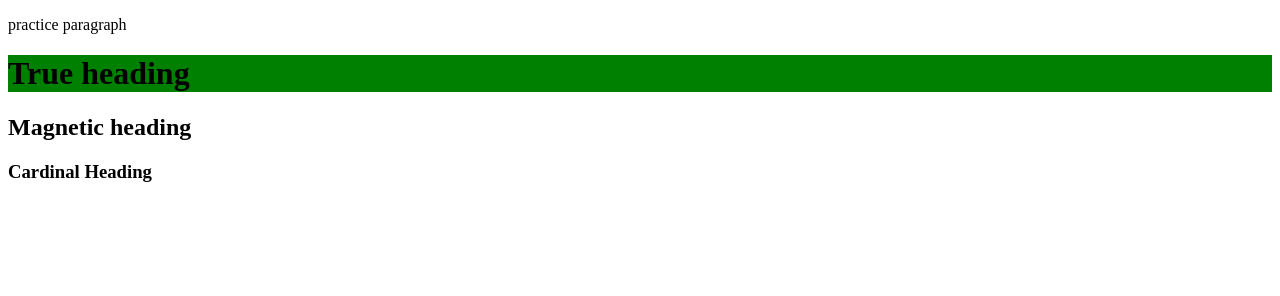
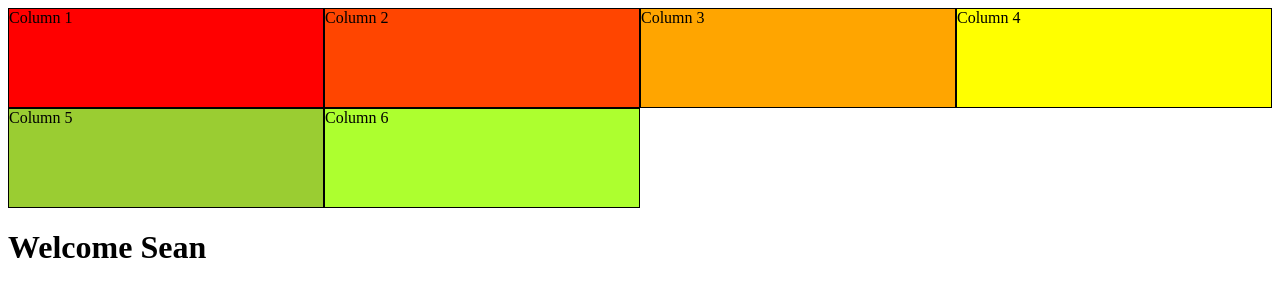
Before and after one commit to SeanCSpain/github-pratice, a plain HTML site: page css/index.html in a window 1280 px wide. Drawn offline with Linux system fonts and the light colour scheme; files that its build step writes are made by us from their sources.

Commit message:
Cleaning up code

```diff
--- a/css/index.html
+++ b/css/index.html
@@ -8,9 +8,15 @@
     <title>Document</title>
 </head>
 <body>
-    <p>practice paragraph</p>
-    <h1>True heading</h1>
-    <h2>Magnetic heading</h2>
-    <h3>Cardinal Heading</h3>
+    <div>
+        <div class="column" id="first">Column 1</div>
+        <div class="column" id="second">Column 2</div>
+        <div class="column" id="third">Column 3</div>
+        <div class="column" id="fourth">Column 4</div>
+        <div class="column" id="fifth">Column 5</div>
+        <div class="column" id="sixth">Column 6</div>
+    </div>
+    <div class="clearfix"></div>
+    <h1>Welcome Sean</h1>
 </body>
 </html>
--- a/css/styles.css
+++ b/css/styles.css
@@ -1,3 +1,30 @@
-h1 {
-    background-color: green;
+* {
+    box-sizing: border-box;
 }
+.column {
+    float: left;
+    width: 25%;
+    height: 100px;
+    border: .5px solid black;
+}
+#first {
+    background-color: red;
+}
+#second {
+    background-color: orangered;
+}
+#third {
+    background-color: orange;
+}
+#fourth {
+    background-color: yellow;
+}
+#fifth {
+    background-color: yellowgreen;
+}
+#sixth {
+    background-color: greenyellow;
+}
+.clearfix {
+    clear: both;
+}
```
